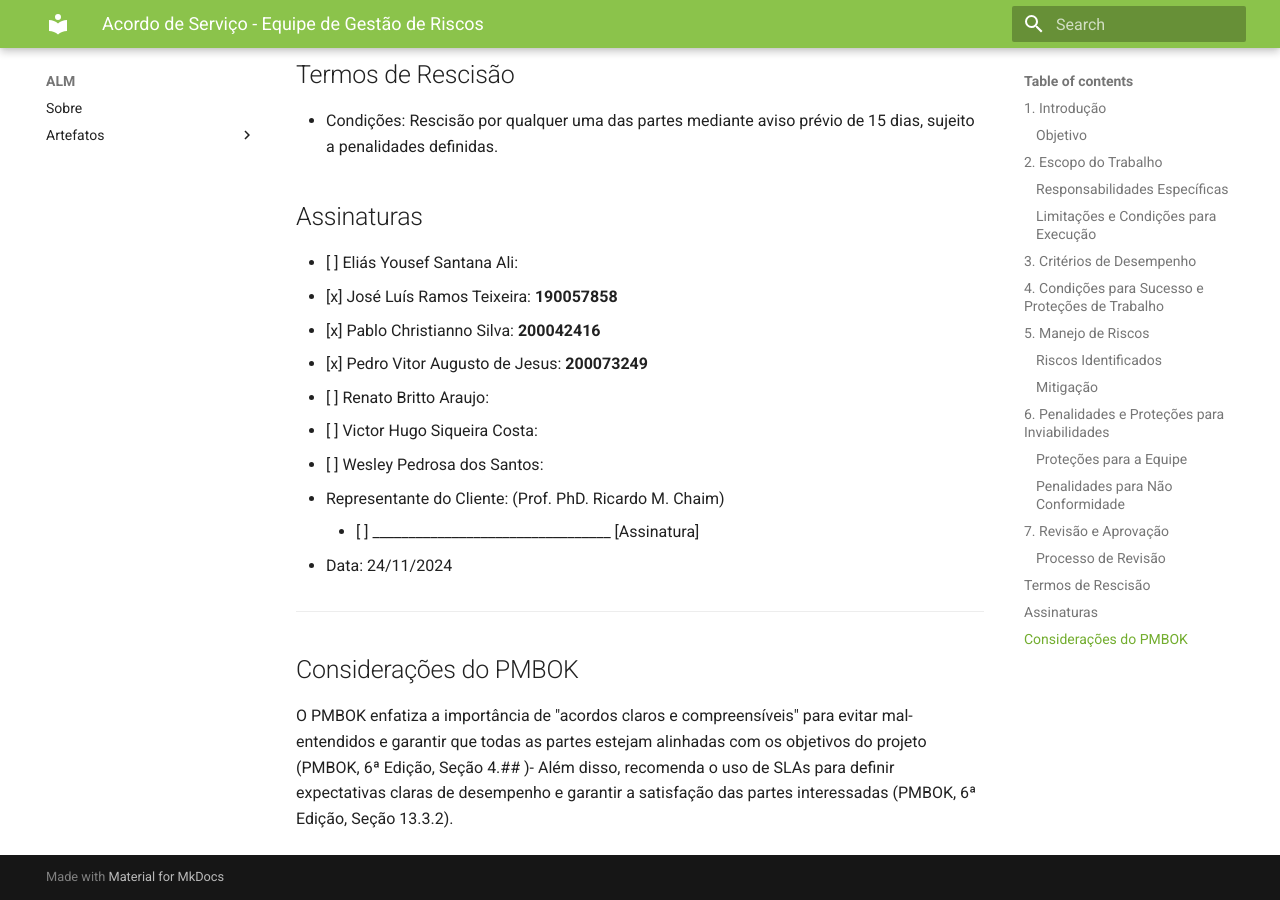
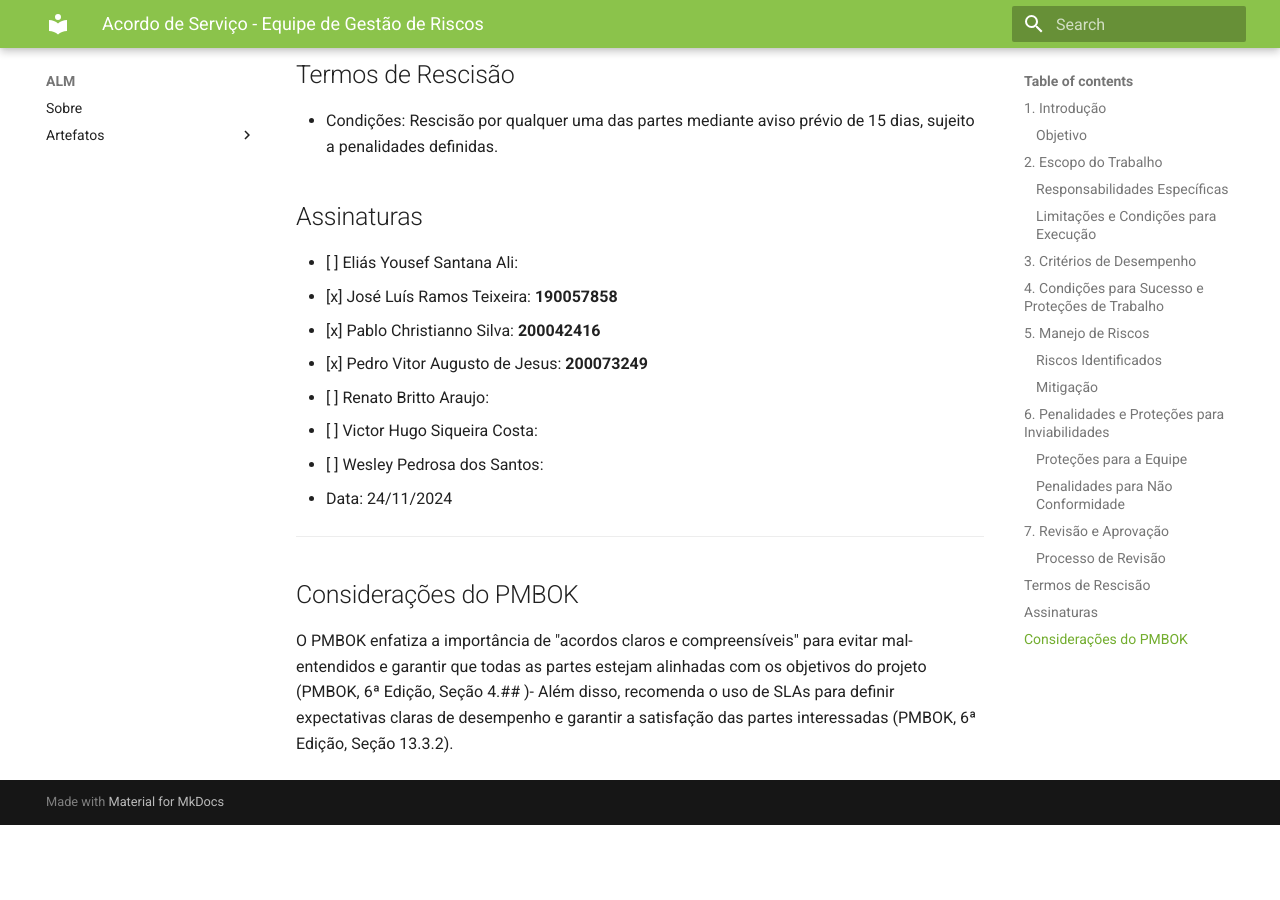
Before and after one commit to EPS-ALM/eps-alm, an MkDocs documentation site: the page built from docs/artefatos/ts-equipe_riscos.md, in a window 1280 px wide and 900 px high, scrolled down 3397 px. Built offline with MkDocs 1.6.1 and Material for MkDocs 9.7.7, drawn with Linux system fonts in a browser that asks for light colours; after the commit the page ends 4222 px from its top, so only the background shows below that.

Commit message:
docs: atualiza assinatura

```diff
--- a/docs/artefatos/ts-equipe_riscos.md
+++ b/docs/artefatos/ts-equipe_riscos.md
@@ -113,10 +113,6 @@ Este acordo será revisado trimestralmente ou em caso de alterações no projeto
 - [ ] Renato Britto Araujo:
 - [ ] Victor Hugo Siqueira Costa:
 - [ ] Wesley Pedrosa dos Santos:
-
-- Representante do Cliente: (Prof. PhD. Ricardo M. Chaim)
-    - [ ] _________________________________ [Assinatura]
-
 - Data: 24/11/2024
 
 ---
```
